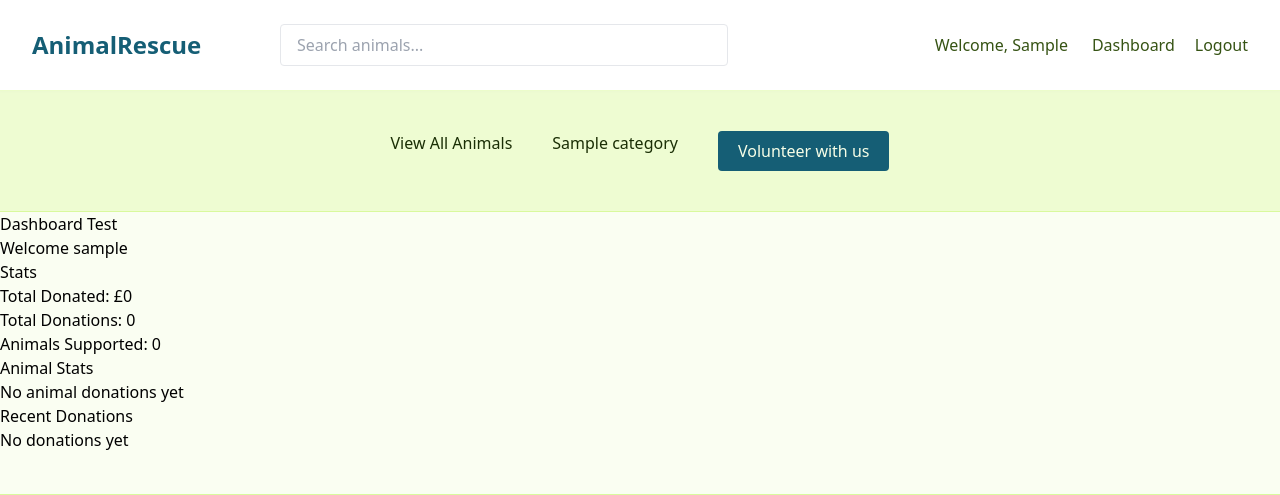
After one commit to dagmara-szproch/animal-farm, a Django app: page /accounts/dashboard/ in a window 1280 px wide. The commit adds this page. Shown: the top 495 px of the page. Run offline with Django 4.2, Linux system fonts and the light colour scheme; a user stored in the database is signed in; tables that the repository leaves empty hold one stand-in row (values such as "Sample post"); parts of the project's set-up code (start-up, migrations or seed data) failed here and were passed over; some libraries are stand-ins or nearby versions.

Commit message:
set up dashboard for donors

```diff
--- /dev/null
+++ b/accounts/templates/accounts/dashboard.html
@@ -0,0 +1,43 @@
+{% extends "base.html" %}
+
+{% block content %}
+<h1>Dashboard Test</h1>
+
+<p>Welcome {{ user.username }}</p>
+
+<h2>Stats</h2>
+<ul>
+    <li>Total Donated: £{{ total_donated }}</li>
+    <li>Total Donations: {{ total_donations }}</li>
+    <li>Animals Supported: {{ animal_stats|length }}</li>
+</ul>
+
+<h2>Animal Stats</h2>
+{% if animal_stats %}
+    <ul>
+    {% for stat in animal_stats %}
+        <li>
+            {{ stat.animal.name }} ({{ stat.animal.species }}):
+            {{ stat.donation_count }} donations, £{{ stat.total_donated }} total
+        </li>
+    {% endfor %}
+    </ul>
+{% else %}
+    <p>No animal donations yet</p>
+{% endif %}
+
+<h2>Recent Donations</h2>
+{% if donations %}
+    <ul>
+    {% for donation in donations %}
+        <li>
+            £{{ donation.amount }} on {{ donation.created_at|date:"Y-m-d" }}
+            {% if donation.animal %}to {{ donation.animal.name }}{% endif %}
+            ({{ donation.status }})
+        </li>
+    {% endfor %}
+    </ul>
+{% else %}
+    <p>No donations yet</p>
+{% endif %}
+{% endblock %}
--- /dev/null
+++ b/accounts/urls.py
@@ -0,0 +1,8 @@
+from django.urls import path
+from . import views
+
+app_name = 'accounts'
+
+urlpatterns = [
+    path('dashboard/', views.user_dashboard, name='dashboard'),
+]
--- a/accounts/views.py
+++ b/accounts/views.py
@@ -1,3 +1,49 @@
+from django.contrib.auth.decorators import login_required
 from django.shortcuts import render
+from payments.models import Payment  # ← Check this line
+from django.db.models import Sum, Count
+from collections import defaultdict
 
-# Create your views here.
+@login_required
+def user_dashboard(request):
+    """User dashboard with animal donation stats"""
+    # Get all successful donations
+    donations = Payment.objects.filter(
+        user=request.user,
+        status='succeeded'
+    ).order_by('-created_at')
+
+    # Calculate basic totals
+    total_donated = sum(d.amount for d in donations)
+    total_donations = donations.count()
+
+    # NEW: Get detailed stats per animal
+    animal_stats = []
+    animal_data = defaultdict(lambda: {'count': 0, 'total': 0})
+
+    # Group donations by animal
+    for donation in donations:
+        if donation.animal:  # Only count donations with animals
+            animal = donation.animal
+            animal_data[animal]['count'] += 1
+            animal_data[animal]['total'] += donation.amount
+
+    # Convert to list for template
+    for animal, stats in animal_data.items():
+        animal_stats.append({
+            'animal': animal,
+            'donation_count': stats['count'],
+            'total_donated': stats['total'],
+        })
+
+    # Sort by total donated (highest first)
+    animal_stats.sort(key=lambda x: x['total_donated'], reverse=True)
+
+    context = {
+        'donations': donations[:10],  # Show only recent 10
+        'total_donated': total_donated,
+        'total_donations': total_donations,
+        'animal_stats': animal_stats,  # NEW: Animal donation details
+        'title': 'My Dashboard',
+    }
+    return render(request, 'accounts/dashboard.html', context)
--- a/animal_farm/urls.py
+++ b/animal_farm/urls.py
@@ -19,6 +19,7 @@ from django.urls import path, include
 from animals.views import home
 
 urlpatterns = [
+    path('accounts/', include('accounts.urls')),
     path('accounts/', include('allauth.urls')),
     path('admin/', admin.site.urls),
     path('animals/', include('animals.urls', namespace='animals')),
--- a/templates/includes/nav_main.html
+++ b/templates/includes/nav_main.html
@@ -25,7 +25,7 @@
                     <!-- Action links in a row -->
                     <div class="flex items-center space-x-5">
                         {% if user.role == 'donor' %}
-                            <a href="#" class="text-lime-900 hover:text-cyan-800">Dashboard</a>
+                            <a href="{% url 'accounts:dashboard' %}" class="text-lime-900 hover:text-cyan-800">Dashboard</a>
                         {% elif user.role == 'volunteer' and user.is_approved %}
                             <a href="#" class="text-lime-900 hover:text-cyan-800">Volunteer</a>
                         {% elif user.role == 'volunteer' and not user.is_approved %}
```
